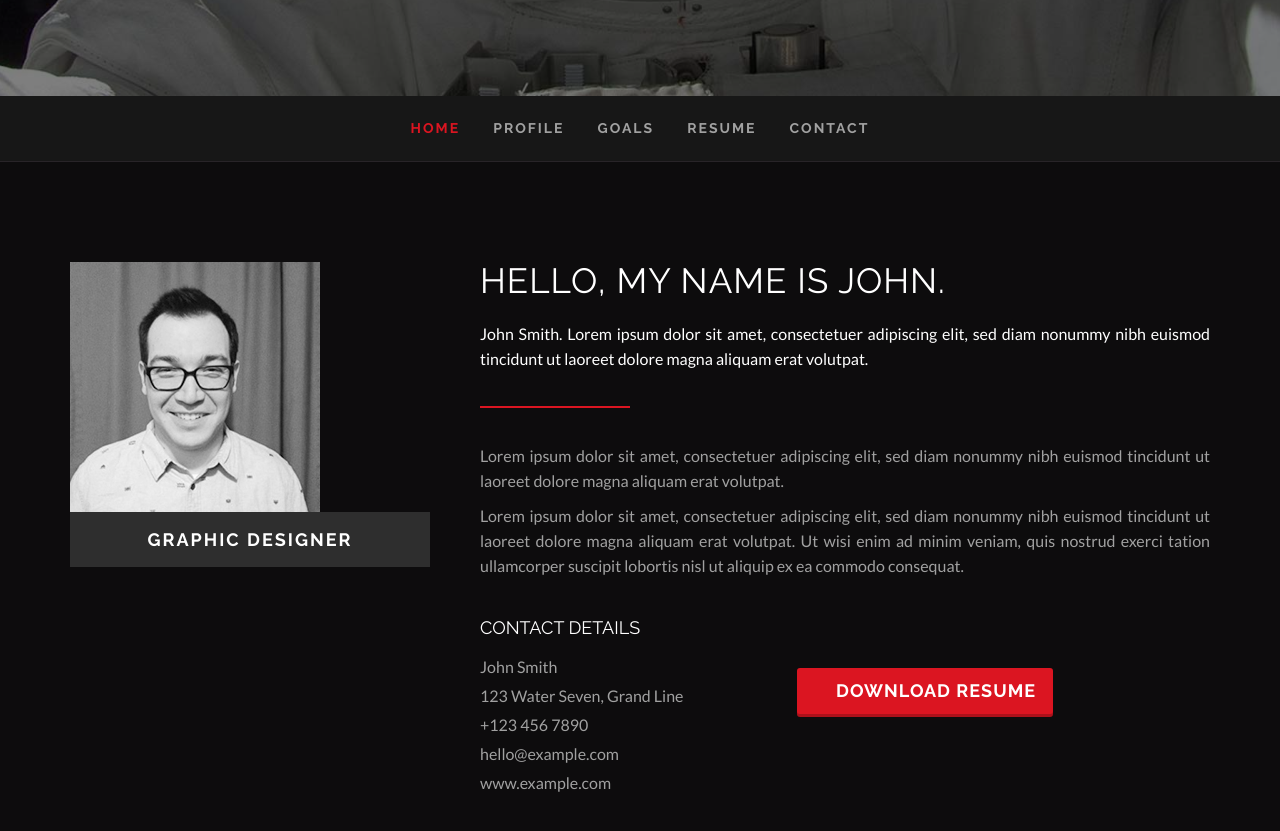
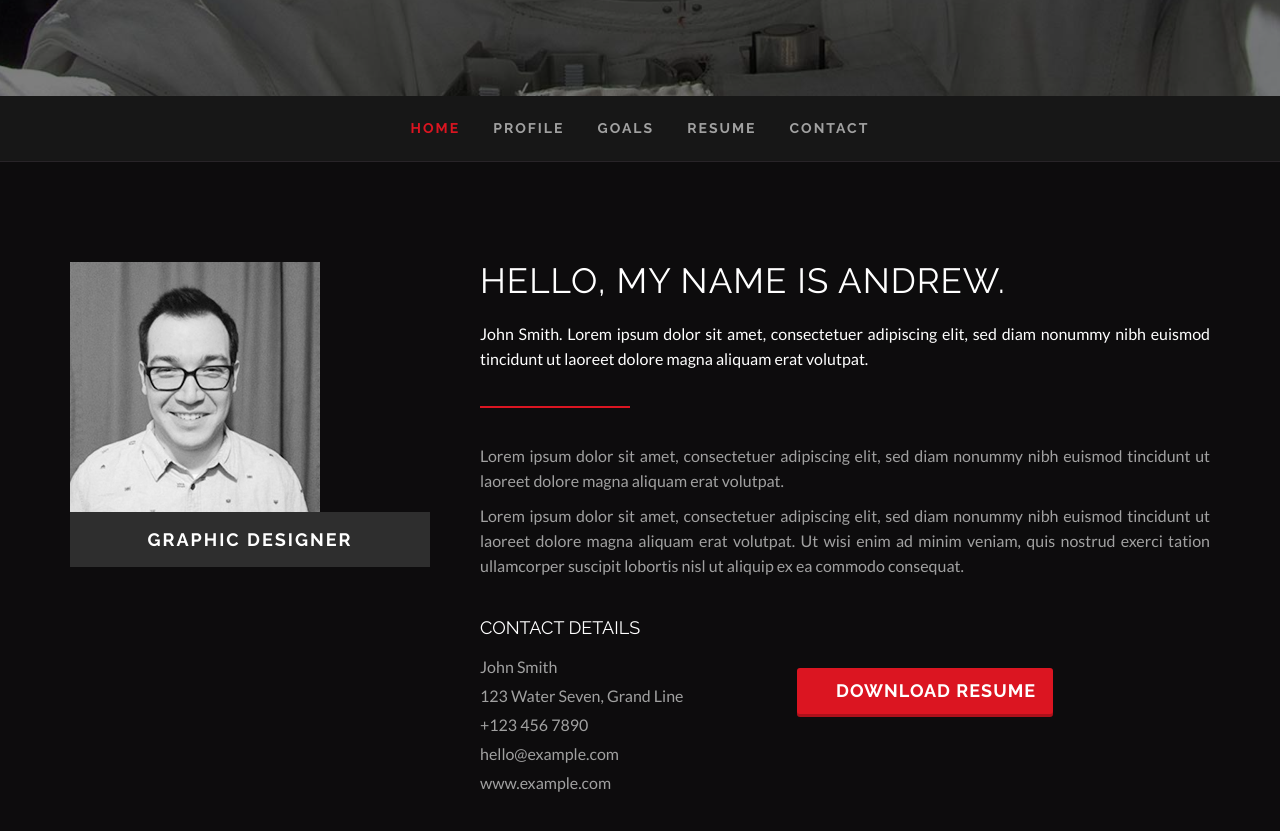
Before and after one commit to clearcareer/AndrewHopp, a Jekyll site: the page built from index.html, in a window 1280 px wide and 900 px high, scrolled down 739 px. Shown: the top 831 px of the window. Built offline with Jekyll 4.4.1, drawn with Linux system fonts in a browser that asks for light colours; some web fonts are replaced.

Commit message:
Updated '/index.html' via CloudCannon

```diff
--- a/index.html
+++ b/index.html
@@ -190,7 +190,7 @@
                         <div class="profile-text padding-left-yes">
                             <div class="row">
                                 <div class="col-md-12">
-                                    <h2 class="section-title editable">Hello, My Name is John.</h2>
+                                    <h2 class="section-title editable">Hello, My Name is Andrew.</h2>
 
                                     <p class="editable">
                                         John Smith. Lorem ipsum dolor sit amet, consectetuer adipiscing elit, sed diam nonummy nibh euismod tincidunt ut laoreet dolore magna aliquam erat volutpat.
```
